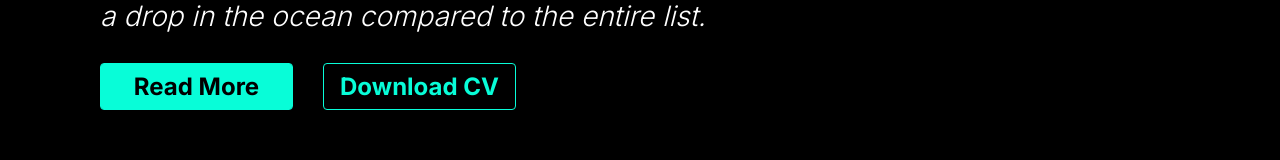
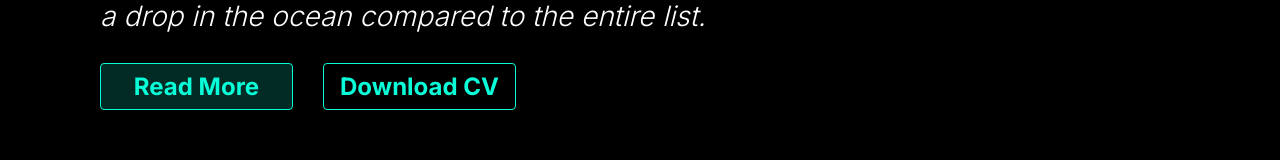
Before and after one commit to TheDa21crj/Portfolio, a React (Vite) app: page / in a window 1280 px wide. In both pictures the pointer is over the button "Read More". Shown: the part 970-1130 px from the top of the page. Built offline with nearby package versions, Linux system fonts and the light colour scheme.

Commit message:
Update Bio.module.css

```diff
--- a/src/Components/Home/Css/Bio.module.css
+++ b/src/Components/Home/Css/Bio.module.css
@@ -73,6 +73,6 @@
 
 .downloadtext:hover,
 .ReadMore:hover {
-  box-shadow: inset -10.5em 0 0 0 #08fdd8, inset 10.5em 0 0 0 #08fdd8;
-  color: #000;
+  box-shadow: inset -10.5em 0 0 0 #012b24, inset 10.5em 0 0 0 #012b24;
+  /* color: #000; */
 }
```
